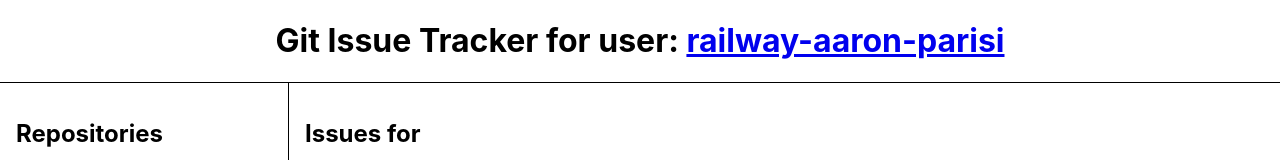
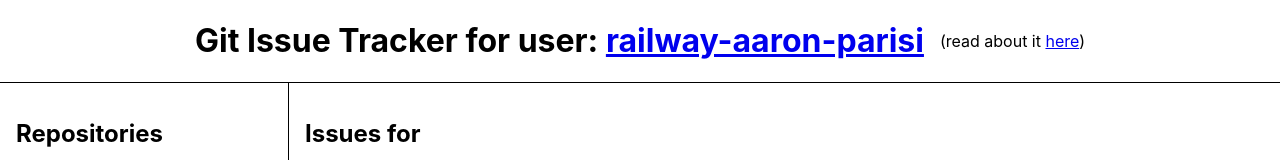
Before and after one commit to aaronparisi/railway-gh-issue-tracker, a React (Create React App) app: page / in a window 1280 px wide. Shown: the top 160 px of the page. Built offline with nearby package versions, Linux system fonts and the light colour scheme; no server answers.

Commit message:
added blog post to header

```diff
--- a/src/App.js
+++ b/src/App.js
@@ -55,6 +55,10 @@ function App() {
             railway-aaron-parisi
           </a>{' '}
         </h1>
+        <span>
+          (read about it{' '}
+          <a href="https://blog.aaronparisi.dev/gh-issue-tracker">here</a>)
+        </span>
       </header>
       <section>
         <Sidebar
--- a/src/stylesheets/App.css
+++ b/src/stylesheets/App.css
@@ -30,3 +30,11 @@
   background-color: black;
   color: white;
 }
+
+header {
+  display: flex;
+  flex-direction: row;
+  justify-content: center;
+  gap: 1rem;
+  align-items: center;
+}
```
